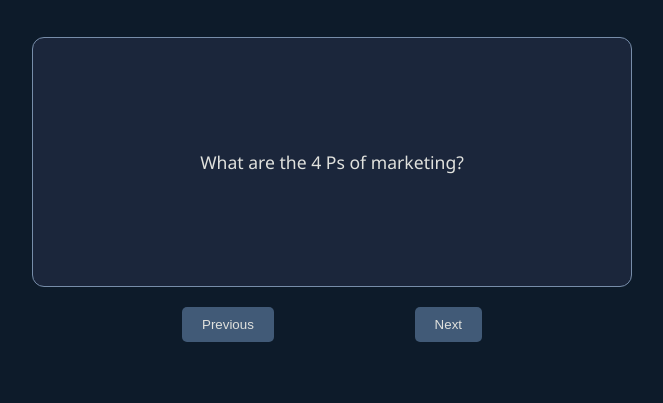
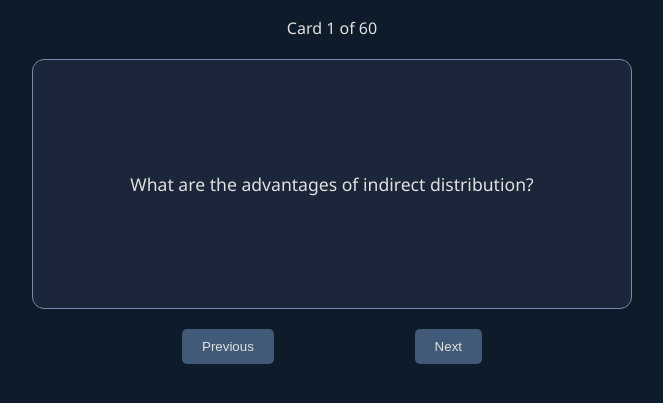
Before and after one commit to Antonio040/FlashCards, a website: page index.html in a window 1280 px wide. Shown: the part 107-510 px from the top of the page, without its empty margins (308-971 px from the left). Drawn offline with Linux system fonts and the light colour scheme.

Commit message:
added a card counter and each time you reload theres new flashcards

```diff
--- a/index.html
+++ b/index.html
@@ -28,7 +28,13 @@
         h1 {
             text-align: center;
             color: var(--accent-color);
-            margin-bottom: 40px;
+            margin-bottom: 20px;
+        }
+
+        .counter {
+            margin-bottom: 20px;
+            font-size: 1rem;
+            color: var(--text-color);
         }
 
         .card {
@@ -64,6 +70,7 @@
             background-color: var(--card-color);
             border: 1px solid var(--border-color);
             border-radius: 12px;
+            text-align: center;
         }
 
         .back {
@@ -88,6 +95,7 @@
 </head>
 <body>
 <h1>Marketing Flashcards</h1>
+<div class="counter" id="counter"></div>
 <div class="card" id="card">
     <div class="card-inner" id="card-inner">
         <div class="card-face front" id="question"></div>
@@ -100,7 +108,7 @@
 </div>
 
 <script>
-    const flashcards = [
+    let flashcards =[
         ["What are the 4 Ps of marketing?", "Product, Price, Place, Promotion"],
         ["What is a USP (Unique Selling Proposition)?", "A feature or benefit that makes a product unique and better than the competition."],
         ["What are the types of product benefits?", "Core benefit, Added benefit, Hedonic benefit, Prestige benefit"],
@@ -130,20 +138,57 @@
         ["What is paid media?", "Advertising through paid channels like Google Ads, TV ads, sponsored posts."],
         ["What is earned media?", "Publicity gained through word-of-mouth, reviews, or press coverage."],
         ["What is owned media?", "Content you control, like your website, blog, and email newsletters."],
-        ["How does digital marketing build authority?", "By consistently sharing high-quality, optimized content that builds trust."]
+        ["How does digital marketing build authority?", "By consistently sharing high-quality, optimized content that builds trust."],
+        ["What is the difference between B2B and B2C marketing?", "B2B targets businesses; B2C targets individual consumers."],
+        ["What is a brand?", "A name, symbol, or design that identifies and differentiates a product."],
+        ["Why is market research important?", "It helps understand customer needs and reduce risk in decision-making."],
+        ["What is customer lifetime value (CLV)?", "The total value a customer brings to a business over their lifetime."],
+        ["What is churn rate?", "The rate at which customers stop doing business with a company."],
+        ["What is a marketing funnel?", "A model showing the customer journey from awareness to purchase."],
+        ["What is influencer marketing?", "Using influential people to promote a product or brand."],
+        ["What is co-branding?", "When two brands collaborate to create a joint product."],
+        ["What is retargeting in digital marketing?", "Showing ads to people who previously interacted with your website or app."],
+        ["What is SEO?", "Search Engine Optimization – improving a website to rank higher on search engines."],
+        ["What is a landing page?", "A standalone web page designed for a marketing campaign."],
+        ["What is A/B testing?", "Comparing two versions of a webpage or ad to see which performs better."],
+        ["What is a call to action (CTA)?", "A prompt that encourages users to take a specific action."],
+        ["What are KPIs?", "Key Performance Indicators – metrics used to evaluate success."],
+        ["What is customer segmentation?", "Dividing customers into groups based on characteristics or behavior."],
+        ["What is word-of-mouth marketing?", "Promotion via customer recommendations, often organic."],
+        ["What is positioning in marketing?", "Creating a specific image of a brand in consumers’ minds."],
+        ["What is the difference between needs and wants?", "Needs are essential; wants are desires shaped by culture and personality."],
+        ["What is brand equity?", "The value added to a product because of its brand name."],
+        ["What is penetration pricing?", "Setting a low price to enter a competitive market quickly."],
+        ["What is upselling?", "Encouraging customers to buy a more expensive version of a product."],
+        ["What is cross-selling?", "Selling related or complementary products to a customer."],
+        ["What is guerrilla marketing?", "Unconventional marketing tactics to get maximum results with minimal resources."],
+        ["What is niche marketing?", "Targeting a very specific segment of the market."],
+        ["What is event marketing?", "Promoting a brand or product through real-time events."],
+        ["What is CRM?", "Customer Relationship Management – strategies for managing interactions with customers."],
+        ["What is multichannel marketing?", "Using multiple platforms (online, retail, etc.) to reach customers."],
+        ["What is omnichannel marketing?", "Providing a seamless customer experience across all channels."],
+        ["What is viral marketing?", "Encouraging content to spread quickly and widely online."],
+        ["What is brand loyalty?", "When customers consistently prefer and purchase the same brand."]
     ];
+    // Shuffle flashcards
+    for (let i = flashcards.length - 1; i > 0; i--) {
+        const j = Math.floor(Math.random() * (i + 1));
+        [flashcards[i], flashcards[j]] = [flashcards[j], flashcards[i]];
+    }
 
     let index = 0;
     const card = document.getElementById("card");
     const cardInner = document.getElementById("card-inner");
     const question = document.getElementById("question");
     const answer = document.getElementById("answer");
+    const counter = document.getElementById("counter");
     const prevBtn = document.getElementById("prev");
     const nextBtn = document.getElementById("next");
 
     function updateFlashcard() {
         question.textContent = flashcards[index][0];
         answer.textContent = flashcards[index][1];
+        counter.textContent = `Card ${index + 1} of ${flashcards.length}`;
         card.classList.remove("flipped");
     }
 
```
